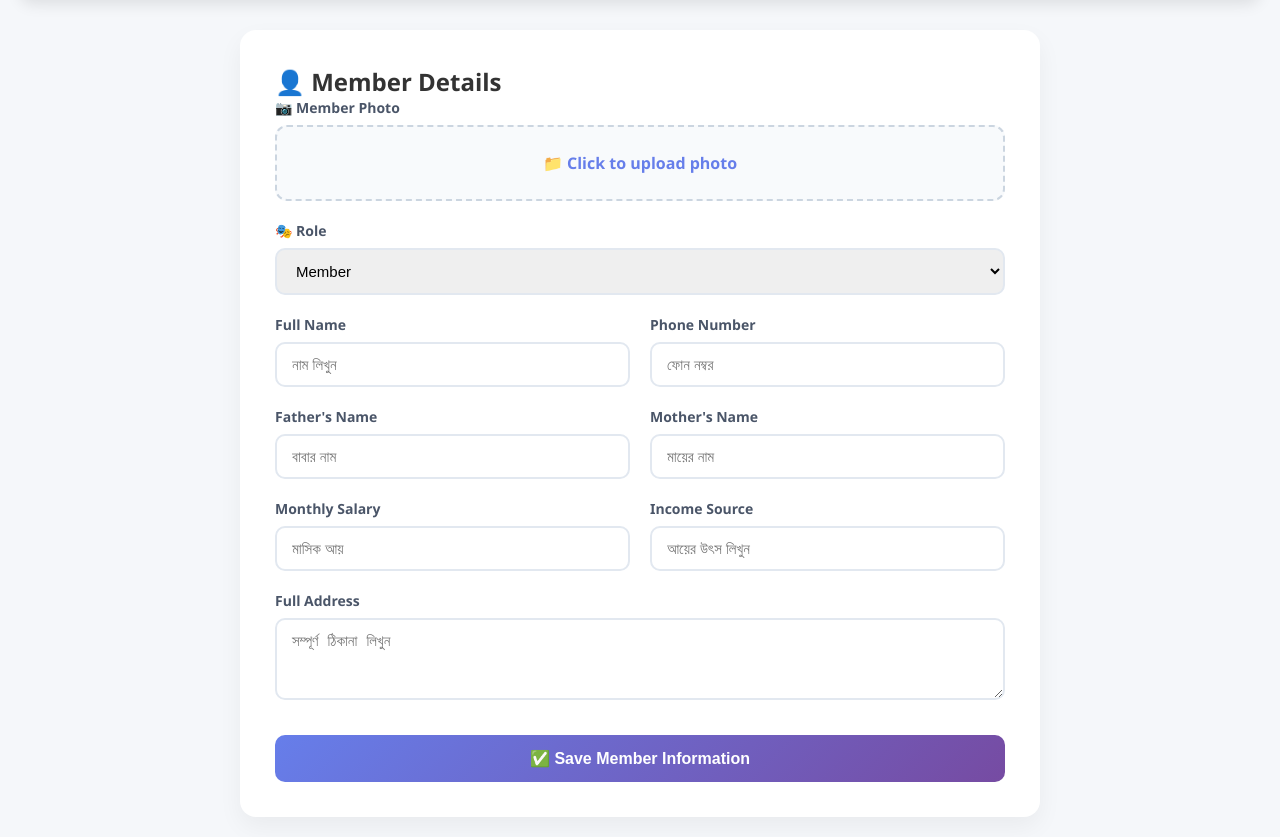
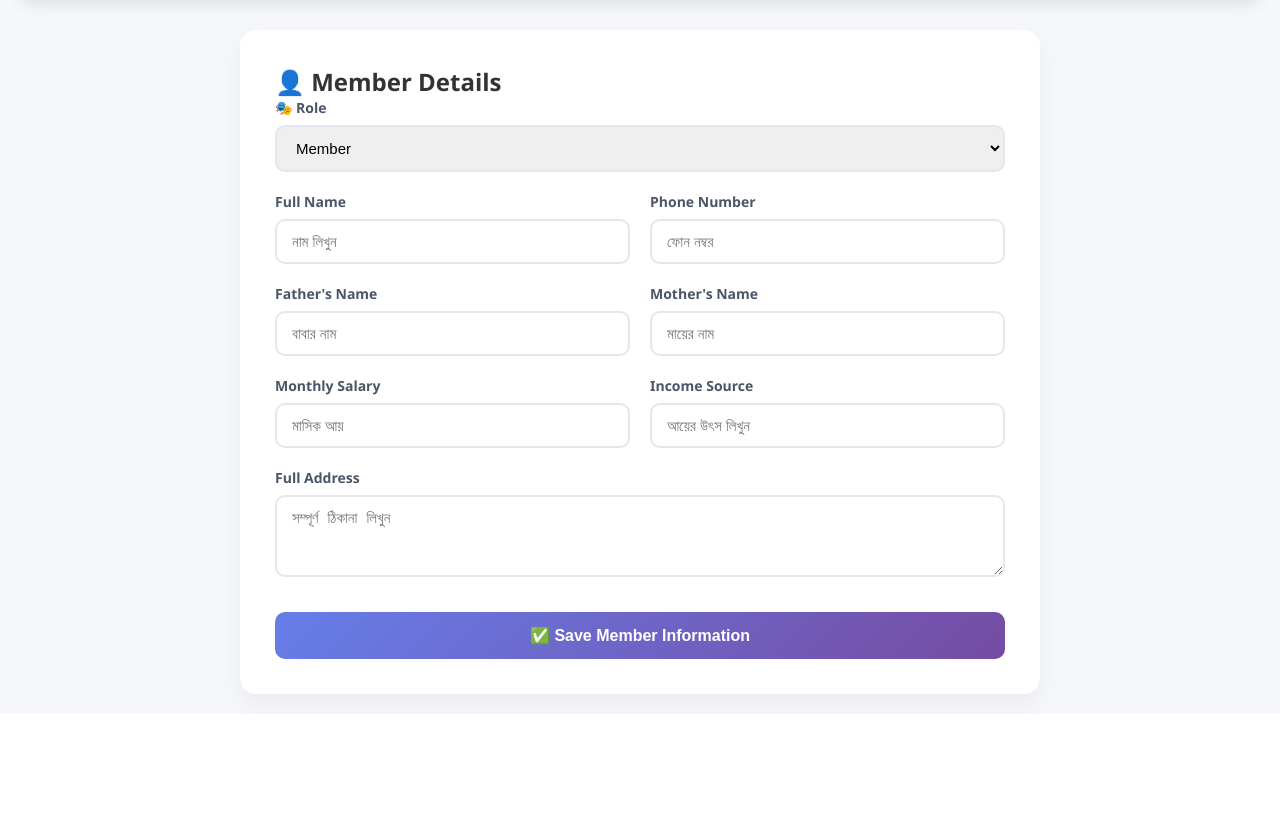
Before and after one commit to Raihanroo/Family_expendeture_Truckers-, a Django app: page /expenses/members/add/ in a window 1280 px wide. Shown: the part 100-937 px from the top of the page. After the commit the page ends 813 px from the top, so only its background shows below. Run offline with Django 5.2, Linux system fonts and the light colour scheme; the visitor is signed in with stand-in values (Sample User, id 1).

Commit message:
Fix Vercel deployment - remove photo upload (read-only filesystem)

```diff
--- a/core/settings.py
+++ b/core/settings.py
@@ -54,6 +54,7 @@ INSTALLED_APPS = [
     "crispy_bootstrap5",
     "crispy_forms",
 ]
+
 
 # ২. Crispy Forms এর জন্য এটি ফাইলের যেকোনো জায়গায় যোগ করুন
 CRISPY_ALLOWED_TEMPLATE_PACKS = "bootstrap5"
--- a/expenses/forms.py
+++ b/expenses/forms.py
@@ -121,9 +121,8 @@ class FamilyMemberForm(forms.ModelForm):
             "phone_number",
             "income_source",
             "salary",
-            "address",      # নতুন যুক্ত
+            "address",  # নতুন যুক্ত
             "role",
-            "photo",
         ]
         widgets = {
             "name": forms.TextInput(
@@ -132,7 +131,7 @@ class FamilyMemberForm(forms.ModelForm):
             "father_name": forms.TextInput(
                 attrs={"class": "form-control", "placeholder": "বাবার নাম"}
             ),
-            "mother_name": forms.TextInput( # নতুন যুক্ত
+            "mother_name": forms.TextInput(  # নতুন যুক্ত
                 attrs={"class": "form-control", "placeholder": "মায়ের নাম"}
             ),
             "phone_number": forms.TextInput(
@@ -144,8 +143,12 @@ class FamilyMemberForm(forms.ModelForm):
             "salary": forms.NumberInput(
                 attrs={"class": "form-control", "placeholder": "মাসিক আয়"}
             ),
-            "address": forms.Textarea(      # নতুন যুক্ত
-                attrs={"class": "form-control", "placeholder": "সম্পূর্ণ ঠিকানা", "rows": 3}
+            "address": forms.Textarea(  # নতুন যুক্ত
+                attrs={
+                    "class": "form-control",
+                    "placeholder": "সম্পূর্ণ ঠিকানা",
+                    "rows": 3,
+                }
             ),
             "role": forms.Select(attrs={"class": "form-control"}),
         }
--- a/expenses/models.py
+++ b/expenses/models.py
@@ -27,8 +27,8 @@ class Expense(models.Model):
         "FamilyMember",
         on_delete=models.CASCADE,
         related_name="expenses",
-        null=True,  # ডাটাবেজে খালি থাকার অনুমতি দেয়
-        blank=True,  # ফর্মে খালি রাখার অনুমতি দেয়
+        null=True,  # ডাটাবেজে খালি থাকার অনুমতি দেয়
+        blank=True,  # ফর্মে খালি রাখার অনুমতি দেয়
     )
 
     description = models.TextField(blank=True, null=True)
@@ -126,7 +126,6 @@ class FamilyMember(models.Model):
         ("MEMBER", "Member"),
         ("Visitor", "Visitor"),
     ]
-    photo = models.ImageField(upload_to="member_photos/", null=True, blank=True)
     user = models.ForeignKey(
         User, on_delete=models.CASCADE, related_name="family_memberships"
     )
@@ -164,4 +163,5 @@ class Expenditure(models.Model):
     created_at = models.DateTimeField(auto_now_add=True)
 
     def __str__(self):
-        return f"{self.member.name} → {self.category} → {self.amount}৳"
+        category_name = self.category.name if self.category else "No Category"
+        return f"{self.member.name} → {category_name} → {self.amount}৳"
--- a/expenses/templates/expenses/add_member.html
+++ b/expenses/templates/expenses/add_member.html
@@ -17,8 +17,6 @@
         .form-group input:focus, .form-group select:focus { border-color: #667eea; }
         .form-row { display: grid; grid-template-columns: 1fr 1fr; gap: 20px; }
         .btn-submit { width: 100%; padding: 14px; background: linear-gradient(135deg, #667eea 0%, #764ba2 100%); color: white; border: none; border-radius: 10px; font-size: 16px; font-weight: 600; cursor: pointer; transition: 0.3s; margin-top: 10px; }
-        .photo-upload-area { border: 2px dashed #cbd5e0; border-radius: 12px; padding: 25px; text-align: center; cursor: pointer; background: #f8fafc; transition: 0.3s; }
-        .photo-upload-area:hover { border-color: #667eea; background: #f0f4ff; }
         .alert { padding: 12px; border-radius: 8px; background: #def7ec; color: #03543f; margin-bottom: 20px; }
         @media (max-width: 600px) { .form-row { grid-template-columns: 1fr; } }
     </style>
@@ -27,12 +25,7 @@
     <div class="navbar">
         <div style="display:flex; align-items:center; gap:15px;">
             <div style="width:50px; height:50px; border-radius:50%; overflow:hidden; background:rgba(255,255,255,0.2); display:flex; align-items:center; justify-content:center; border:2px solid white;">
-                {% if form.instance.photo %}
-                    <img id="preview-photo" src="{{ form.instance.photo.url }}" style="width:100%; height:100%; object-fit:cover;">
-                {% else %}
-                    <img id="preview-photo" src="#" style="width:100%; height:100%; object-fit:cover; display:none;">
-                {% endif %}
-                <span id="default-icon" {% if form.instance.photo %}style="display:none;"{% endif %}>👤</span>
+                <span>👤</span>
             </div>
             <h1>{% if edit_mode %}Edit Member{% else %}Add New Member{% endif %}</h1>
         </div>
@@ -47,14 +40,6 @@
 
         <form method="POST" enctype="multipart/form-data">
             {% csrf_token %}
-
-            <div class="form-group">
-                <label>📷 Member Photo</label>
-                <div class="photo-upload-area" onclick="document.getElementById('photo-input').click()">
-                    <p style="color: #667eea; font-weight: 600;">📁 Click to upload photo</p>
-                </div>
-                <input type="file" id="photo-input" name="photo" accept="image/*" style="display:none;">
-            </div>
 
             <div class="form-group">
                 <label>🎭 Role</label>
@@ -111,21 +96,5 @@
             </button>
         </form>
     </div>
-
-    <script>
-        document.getElementById('photo-input').addEventListener('change', function (e) {
-            const file = e.target.files[0];
-            if (file) {
-                const reader = new FileReader();
-                reader.onload = function (e) {
-                    const preview = document.getElementById('preview-photo');
-                    preview.src = e.target.result;
-                    preview.style.display = 'block';
-                    document.getElementById('default-icon').style.display = 'none';
-                }
-                reader.readAsDataURL(file);
-            }
-        });
-    </script>
 </body>
 </html>
```
